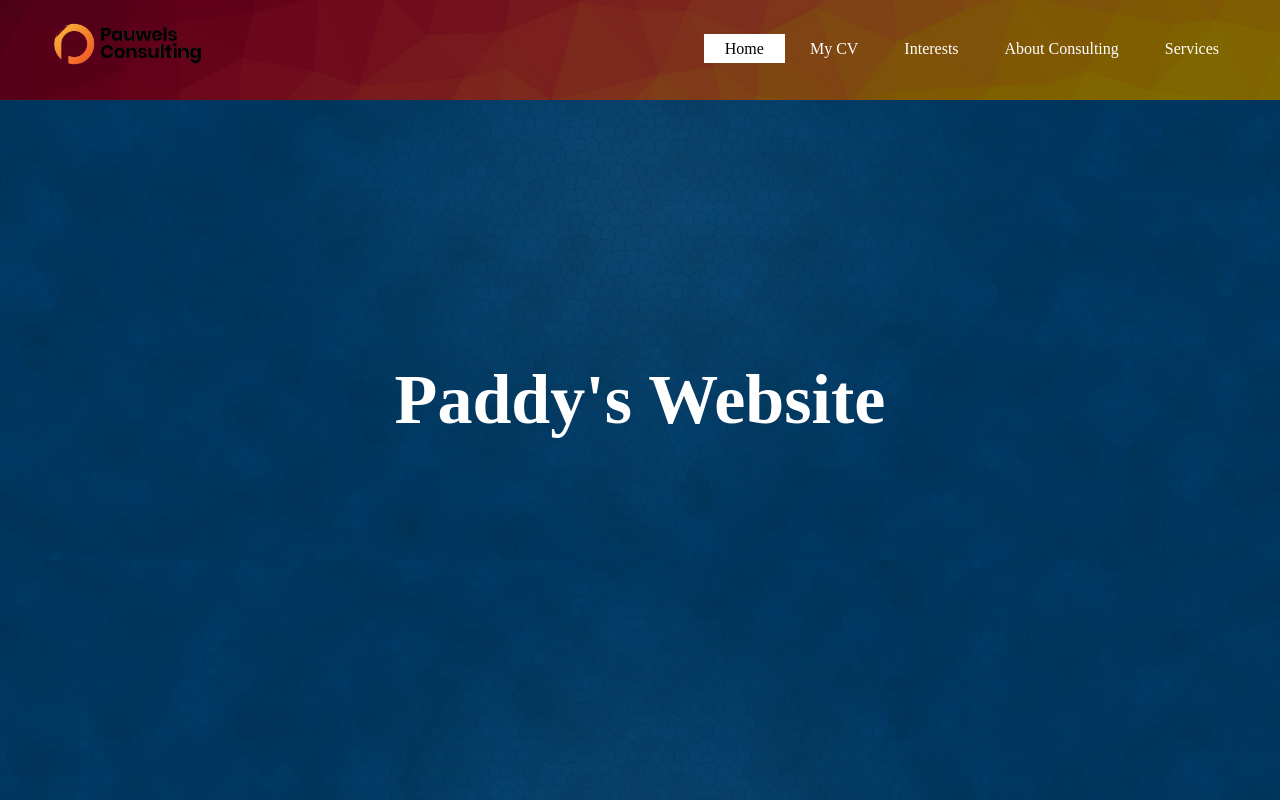
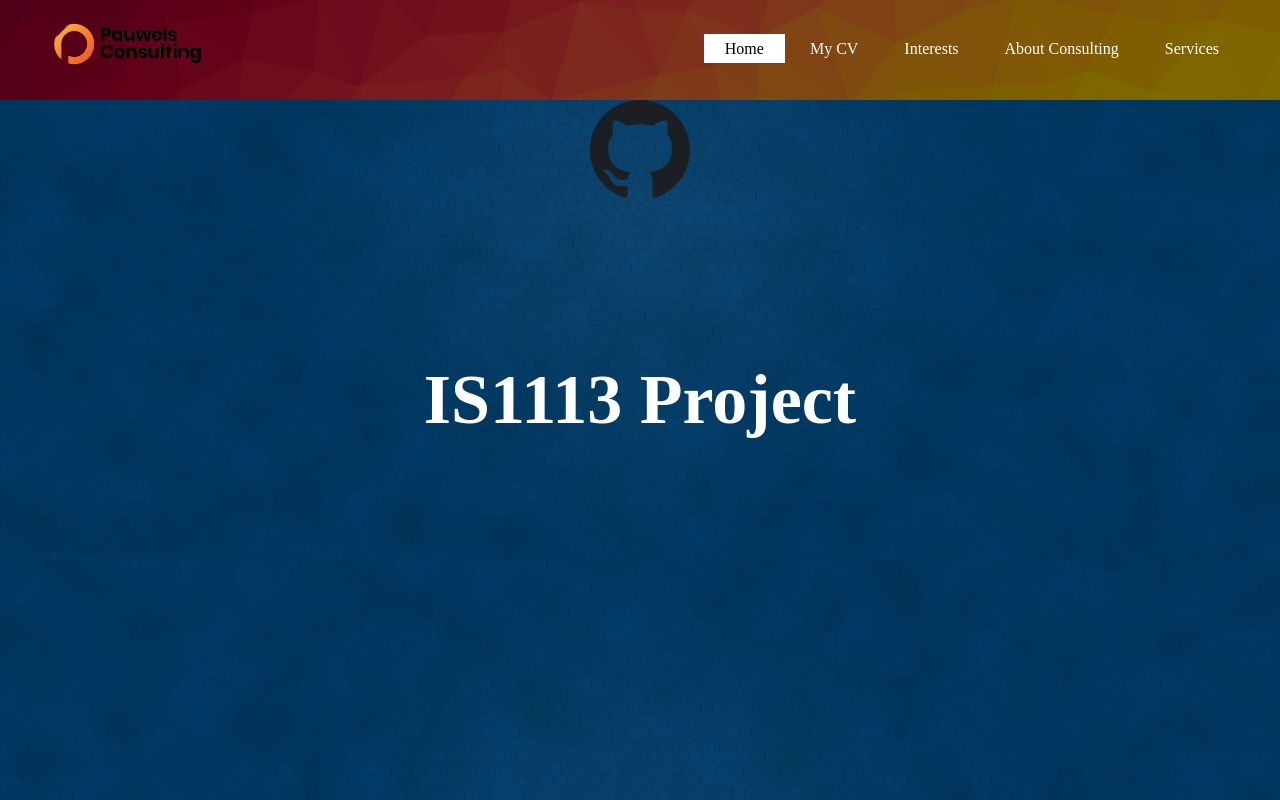
Before and after one commit to 119382731/119382731.github.io, a plain HTML site: page index.html in a window 1280 px wide. Drawn offline with Linux system fonts and the light colour scheme.

Commit message:
Add files via upload

```diff
--- a/index.html
+++ b/index.html
@@ -19,10 +19,14 @@
 			</ul>
 		</div>
 		<div class="title">
-			<h1>Paddy's Website</h1>
+			<h1>IS1113 Project</h1>
 		</div>
 	</header>
-
+	<div align=center>
+	<a href="https://119382731.github.io/index.html">
+		<img border="0" alt="github"  src="github.svg" width="100" height="100">
+	</a>
+	</div>
 </body>
 
 
```
Also changed, not shown: github.svg (added).
